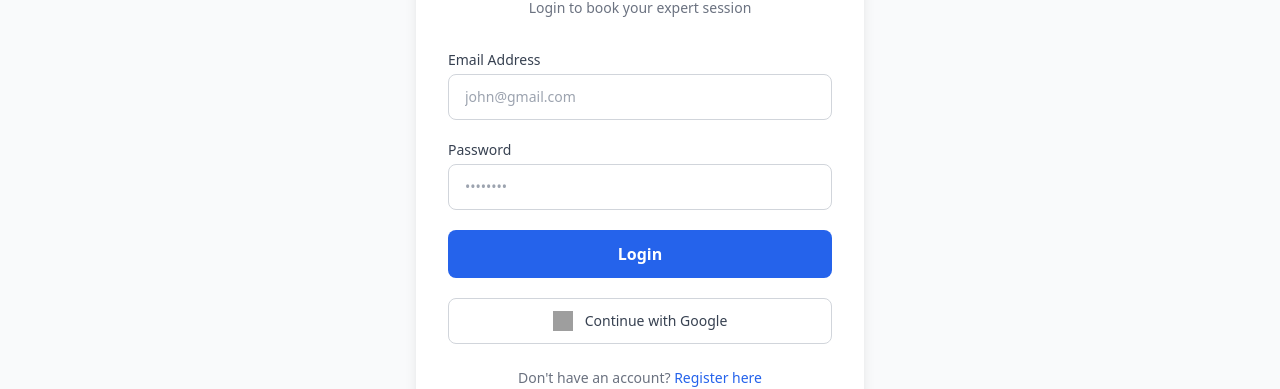
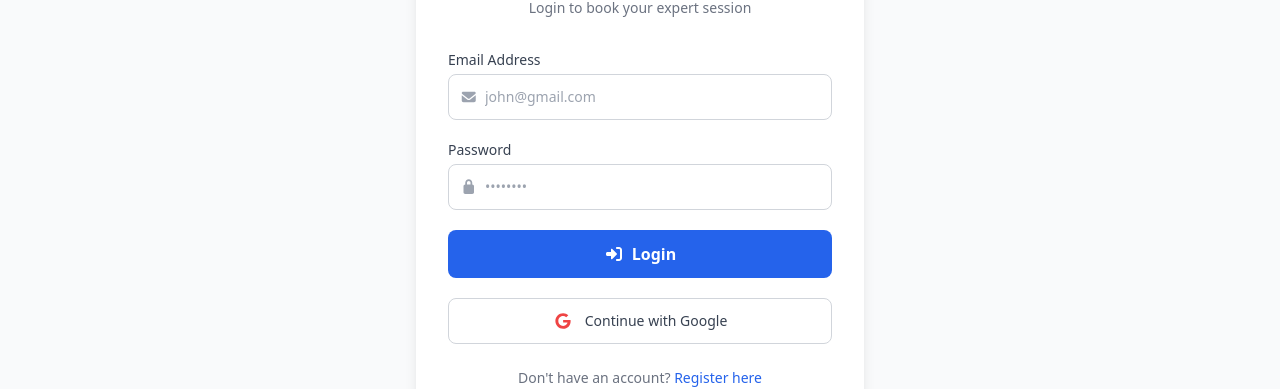
Before and after one commit to Dibyajyoti1515/Vedaz_Expert_Session_Booking_System, a React app in the folder frontend/: page /login in a window 1280 px wide. Shown: the part 297-686 px from the top of the page. Built offline with nearby package versions, Linux system fonts and the light colour scheme; no server answers; grey boxes are pictures that could not be loaded; the HTML template or start-up script is replaced by a standard one.

Commit message:
fix: Update icons with fontawesome Icon

```diff
--- a/frontend/package.json
+++ b/frontend/package.json
@@ -11,6 +11,7 @@
   },
   "dependencies": {
     "@fortawesome/fontawesome-svg-core": "^7.2.0",
+    "@fortawesome/free-brands-svg-icons": "^7.2.0",
     "@fortawesome/free-regular-svg-icons": "^7.2.0",
     "@fortawesome/free-solid-svg-icons": "^7.2.0",
     "@fortawesome/react-fontawesome": "^3.3.1",
--- a/frontend/src/pages/LoginPage.jsx
+++ b/frontend/src/pages/LoginPage.jsx
@@ -4,6 +4,16 @@ import { z } from "zod";
 import { Link, useNavigate } from "react-router-dom";
 import toast from "react-hot-toast";
 import useAuthStore from "../store/authStore";
+
+// Font Awesome imports
+import { FontAwesomeIcon } from "@fortawesome/react-fontawesome";
+import {
+    faEnvelope,
+    faLock,
+    faRightToBracket,
+    faSpinner,
+} from "@fortawesome/free-solid-svg-icons";
+import { faGoogle } from "@fortawesome/free-brands-svg-icons";
 
 const loginSchema = z.object({
     email: z
@@ -57,16 +67,21 @@ const LoginPage = () => {
                         <label className="block text-sm font-medium text-gray-700 mb-1">
                             Email Address
                         </label>
+                        <div className="relative">
+                            <span className="absolute inset-y-0 left-3 flex items-center text-gray-400">
+                                <FontAwesomeIcon icon={faEnvelope} className="text-sm" />
+                            </span>
                             <input
                                 {...register("email")}
                                 type="email"
                                 placeholder="john@gmail.com"
-                            className={`w-full px-4 py-3 rounded-lg border text-sm outline-none transition
+                                className={`w-full pl-9 pr-4 py-3 rounded-lg border text-sm outline-none transition
                                     ${errors.email
                                         ? "border-red-500 focus:border-red-500"
                                         : "border-gray-300 focus:border-blue-500"
                                     }`}
                             />
+                        </div>
                         {errors.email && (
                             <p className="text-red-500 text-xs mt-1">
                                 {errors.email.message}
@@ -79,16 +94,21 @@ const LoginPage = () => {
                         <label className="block text-sm font-medium text-gray-700 mb-1">
                             Password
                         </label>
+                        <div className="relative">
+                            <span className="absolute inset-y-0 left-3 flex items-center text-gray-400">
+                                <FontAwesomeIcon icon={faLock} className="text-sm" />
+                            </span>
                             <input
                                 {...register("password")}
                                 type="password"
                                 placeholder="••••••••"
-                            className={`w-full px-4 py-3 rounded-lg border text-sm outline-none transition
+                                className={`w-full pl-9 pr-4 py-3 rounded-lg border text-sm outline-none transition
                                     ${errors.password
                                         ? "border-red-500 focus:border-red-500"
                                         : "border-gray-300 focus:border-blue-500"
                                     }`}
                             />
+                        </div>
                         {errors.password && (
                             <p className="text-red-500 text-xs mt-1">
                                 {errors.password.message}
@@ -101,8 +121,13 @@ const LoginPage = () => {
                         type="submit"
                         disabled={isLoading}
                         className="w-full bg-blue-600 text-white py-3 rounded-lg font-semibold
-                        hover:bg-blue-700 transition disabled:opacity-50 disabled:cursor-not-allowed"
+                        hover:bg-blue-700 transition disabled:opacity-50 disabled:cursor-not-allowed
+                        flex items-center justify-center gap-2"
                     >
+                        <FontAwesomeIcon
+                            icon={isLoading ? faSpinner : faRightToBracket}
+                            className={isLoading ? "animate-spin" : ""}
+                        />
                         {isLoading ? "Logging in..." : "Login"}
                     </button>
 
@@ -112,11 +137,7 @@ const LoginPage = () => {
                         className="w-full flex items-center justify-center gap-3 border border-gray-300
                         py-3 rounded-lg text-sm font-medium text-gray-700 hover:bg-gray-50 transition"
                     >
-                        <img
-                            src="https://www.svgrepo.com/show/475656/google-color.svg"
-                            alt="google"
-                            className="w-5 h-5"
-                        />
+                        <FontAwesomeIcon icon={faGoogle} className="text-base text-red-500" />
                         Continue with Google
                     </a>
 
@@ -131,7 +152,7 @@ const LoginPage = () => {
                 </p>
 
             </div>
-    </div >
+        </div>
     );
 };
 
--- a/frontend/src/pages/MyBookingsPage.jsx
+++ b/frontend/src/pages/MyBookingsPage.jsx
@@ -5,6 +5,22 @@ import useAuthStore from "../store/authStore";
 import useBookingStore from "../store/bookingStore";
 import socket from "../services/socket";
 import Loader from "../components/Loader";
+
+// Font Awesome imports
+import { FontAwesomeIcon } from "@fortawesome/react-fontawesome";
+import {
+    faCalendarDays,
+    faClock,
+    faCalendarCheck,
+    faStickyNote,
+    faEnvelope,
+    faMobileScreen,
+    faLayerGroup,
+    faHourglassHalf,
+    faCircleCheck,
+    faCheckDouble,
+    faSearch,
+} from "@fortawesome/free-solid-svg-icons";
 
 const STATUS_COLORS = {
     pending: {
@@ -27,7 +43,7 @@ const STATUS_COLORS = {
     },
 };
 
-const BookingCard = ({ booking, onStatusUpdate }) => {
+const BookingCard = ({ booking }) => {
     const colors = STATUS_COLORS[booking.status];
     const expert = booking.expertId;
 
@@ -78,7 +94,10 @@ const BookingCard = ({ booking, onStatusUpdate }) => {
                         <div className="grid grid-cols-2 sm:grid-cols-3 gap-3 mb-4">
 
                             <div className="bg-gray-50 rounded-xl p-3">
-                                <p className="text-xs text-gray-400 mb-0.5">Date</p>
+                                <p className="text-xs text-gray-400 mb-0.5 flex items-center gap-1">
+                                    <FontAwesomeIcon icon={faCalendarDays} className="text-gray-400" />
+                                    Date
+                                </p>
                                 <p className="text-sm font-semibold text-gray-700">
                                     {new Date(booking.date).toLocaleDateString("en-US", {
                                         month: "short",
@@ -89,14 +108,20 @@ const BookingCard = ({ booking, onStatusUpdate }) => {
                             </div>
 
                             <div className="bg-gray-50 rounded-xl p-3">
-                                <p className="text-xs text-gray-400 mb-0.5">Time</p>
+                                <p className="text-xs text-gray-400 mb-0.5 flex items-center gap-1">
+                                    <FontAwesomeIcon icon={faClock} className="text-gray-400" />
+                                    Time
+                                </p>
                                 <p className="text-sm font-semibold text-gray-700">
                                     {booking.timeSlot}
                                 </p>
                             </div>
 
                             <div className="bg-gray-50 rounded-xl p-3">
-                                <p className="text-xs text-gray-400 mb-0.5">Booked On</p>
+                                <p className="text-xs text-gray-400 mb-0.5 flex items-center gap-1">
+                                    <FontAwesomeIcon icon={faCalendarCheck} className="text-gray-400" />
+                                    Booked On
+                                </p>
                                 <p className="text-sm font-semibold text-gray-700">
                                     {new Date(booking.createdAt).toLocaleDateString("en-US", {
                                         month: "short",
@@ -111,15 +136,24 @@ const BookingCard = ({ booking, onStatusUpdate }) => {
                         {/* Notes */}
                         {booking.notes && (
                             <div className="bg-gray-50 rounded-xl p-3 mb-4">
-                                <p className="text-xs text-gray-400 mb-0.5">Notes</p>
+                                <p className="text-xs text-gray-400 mb-0.5 flex items-center gap-1">
+                                    <FontAwesomeIcon icon={faStickyNote} className="text-gray-400" />
+                                    Notes
+                                </p>
                                 <p className="text-sm text-gray-600">{booking.notes}</p>
                             </div>
                         )}
 
                         {/* Contact Info */}
                         <div className="flex flex-wrap gap-4 text-xs text-gray-500">
-                            <span>📧 {booking.email}</span>
-                            <span>📱 {booking.phone}</span>
+                            <span className="flex items-center gap-1.5">
+                                <FontAwesomeIcon icon={faEnvelope} className="text-gray-400" />
+                                {booking.email}
+                            </span>
+                            <span className="flex items-center gap-1.5">
+                                <FontAwesomeIcon icon={faMobileScreen} className="text-gray-400" />
+                                {booking.phone}
+                            </span>
                         </div>
 
                     </div>
@@ -194,12 +228,16 @@ const MyBookingsPage = () => {
                 {/* Stats Row */}
                 <div className="grid grid-cols-2 sm:grid-cols-4 gap-4 mb-8">
                     {[
-                        { label: "Total", count: counts.all, color: "text-gray-700" },
-                        { label: "Pending", count: counts.pending, color: "text-yellow-600" },
-                        { label: "Confirmed", count: counts.confirmed, color: "text-green-600" },
-                        { label: "Completed", count: counts.completed, color: "text-blue-600" },
+                        { label: "Total", count: counts.all, color: "text-gray-700", icon: faLayerGroup },
+                        { label: "Pending", count: counts.pending, color: "text-yellow-600", icon: faHourglassHalf },
+                        { label: "Confirmed", count: counts.confirmed, color: "text-green-600", icon: faCircleCheck },
+                        { label: "Completed", count: counts.completed, color: "text-blue-600", icon: faCheckDouble },
                     ].map((stat) => (
                         <div key={stat.label} className="bg-white rounded-2xl p-4 shadow-sm text-center">
+                            <FontAwesomeIcon
+                                icon={stat.icon}
+                                className={`text-lg mb-1 ${stat.color}`}
+                            />
                             <p className={`text-2xl font-bold ${stat.color}`}>{stat.count}</p>
                             <p className="text-xs text-gray-400 mt-0.5">{stat.label}</p>
                         </div>
@@ -250,7 +288,10 @@ const MyBookingsPage = () => {
                 {/* Empty State */}
                 {!isLoading && !error && filteredBookings.length === 0 && (
                     <div className="text-center py-20">
-                        <p className="text-5xl mb-4">📅</p>
+                        <FontAwesomeIcon
+                            icon={faSearch}
+                            className="text-5xl text-gray-300 mb-4"
+                        />
                         <p className="text-gray-500 text-lg font-medium">
                             No {activeFilter === "all" ? "" : activeFilter} bookings found
                         </p>
```
Also changed, not shown: 1 other file (tests, documents, lock files or other folders). Lines whose indentation alone changed are shown as unchanged.
